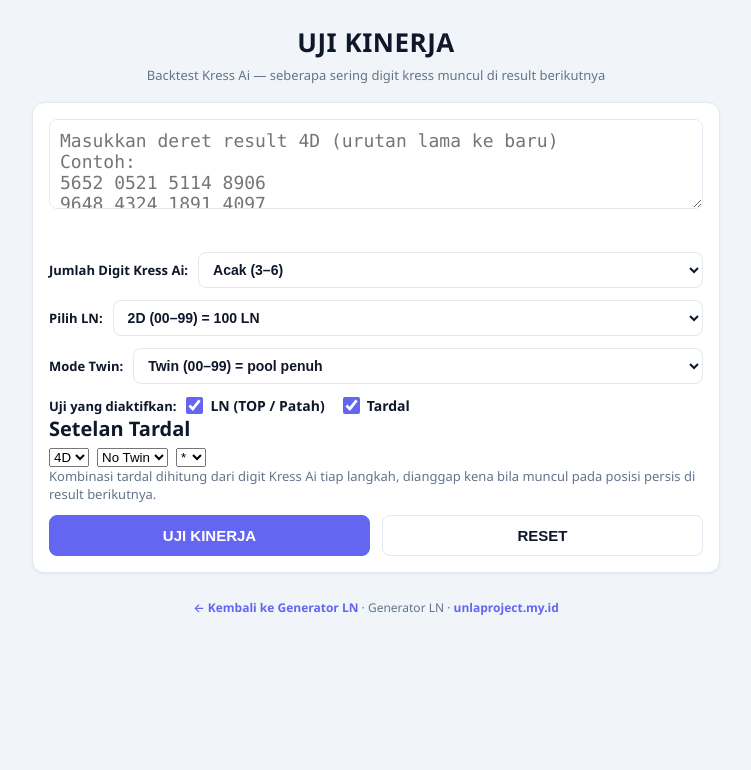
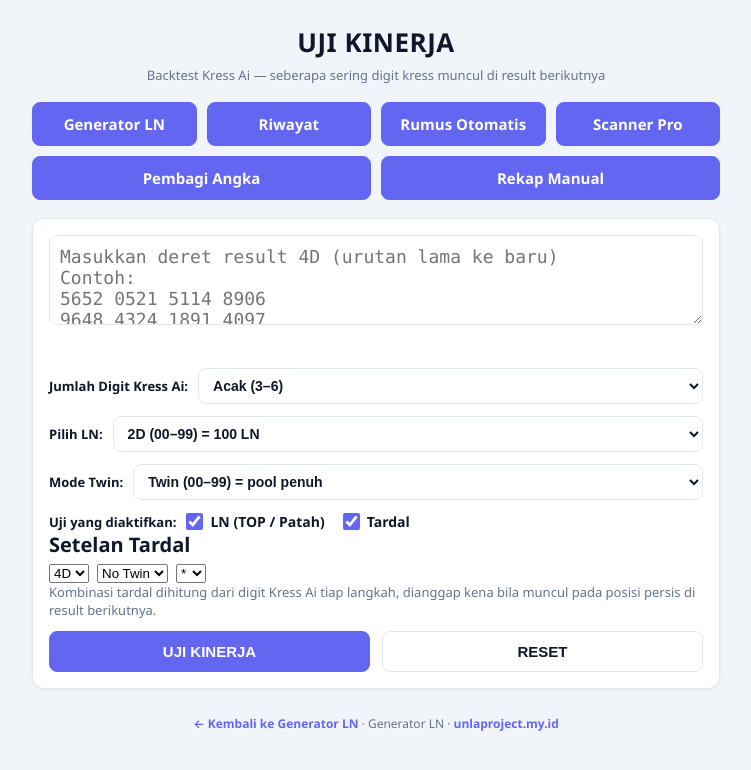
Before and after one commit to luckyone18/ln-generator, a Next.js app: page /uji-kinerja in a window 1280 px wide. Shown: the top 770 px of the page, without its empty margins (264-1015 px from the left). Built offline with nearby package versions, Linux system fonts and the light colour scheme.

Commit message:
feat(nav): lengkapi link antar halaman (home/bbfs/pembagi/rekap-manual/riwayat/rumus-otomatis/uji-kinerja) — tambah Pembagi & Rekap Manual yang belum tercantum

```diff
--- a/app/bbfs/page.js
+++ b/app/bbfs/page.js
@@ -101,6 +101,8 @@ export default function BbfsPage() {
           <Link href="/uji-kinerja" className={styles.bbfsNavPill}>Uji Kinerja</Link>
           <Link href="/rumus-otomatis" className={styles.bbfsNavPill}>Rumus Otomatis</Link>
           <Link href="/scanner" className={styles.bbfsNavPill}>Scanner Pro</Link>
+          <Link href="/pembagi" className={styles.bbfsNavPill}>Pembagi Angka</Link>
+          <Link href="/rekap-manual" className={styles.bbfsNavPill}>Rekap Manual</Link>
         </div>
       </header>
 
--- a/app/page.js
+++ b/app/page.js
@@ -353,6 +353,9 @@ export default function Page() {
           <Link href="/scanner" className="btn btnBlue">
             SCANNER PRO
           </Link>
+          <Link href="/pembagi" className="btn btnBlue">
+            PEMBAGI ANGKA
+          </Link>
           <Link href="/rekap-manual" className="btn btnBlue">
             REKAP MANUAL
           </Link>
--- a/app/pembagi/page.js
+++ b/app/pembagi/page.js
@@ -115,6 +115,7 @@ export default function PembagiPage() {
           <Link href="/uji-kinerja" className={styles.navPill}>Uji Kinerja</Link>
           <Link href="/rumus-otomatis" className={styles.navPill}>Rumus Otomatis</Link>
           <Link href="/scanner" className={styles.navPill}>Scanner Pro</Link>
+          <Link href="/rekap-manual" className={styles.navPill}>Rekap Manual</Link>
         </div>
       </header>
 
--- a/app/rekap-manual/page.js
+++ b/app/rekap-manual/page.js
@@ -322,7 +322,10 @@ export default function RekapManualPage() {
         <div className={styles.navRow}>
           <Link href="/" className={styles.navPill}>Generator LN</Link>
           <Link href="/scanner" className={styles.navPill}>Scanner Pro</Link>
+          <Link href="/pembagi" className={styles.navPill}>Pembagi Angka</Link>
           <Link href="/riwayat" className={styles.navPill}>Riwayat</Link>
+          <Link href="/uji-kinerja" className={styles.navPill}>Uji Kinerja</Link>
+          <Link href="/rumus-otomatis" className={styles.navPill}>Rumus Otomatis</Link>
         </div>
       </header>
 
--- a/app/riwayat/page.js
+++ b/app/riwayat/page.js
@@ -238,6 +238,12 @@ export default function RiwayatPage() {
         <Link href="/scanner" className="btn">
           Scanner Pro
         </Link>
+        <Link href="/pembagi" className="btn">
+          Pembagi Angka
+        </Link>
+        <Link href="/rekap-manual" className="btn">
+          Rekap Manual
+        </Link>
       </div>
     </main>
   );
--- a/app/rumus-otomatis/page.js
+++ b/app/rumus-otomatis/page.js
@@ -405,6 +405,9 @@ export default function RumusOtomatisPage() {
           <Link href="/pembagi" className="btn btnBlue">
             PEMBAGI ANGKA
           </Link>
+          <Link href="/rekap-manual" className="btn btnBlue">
+            REKAP MANUAL
+          </Link>
         </div>
       </header>
 
--- a/app/uji-kinerja/page.js
+++ b/app/uji-kinerja/page.js
@@ -81,6 +81,14 @@ export default function UjiKinerjaPage() {
         <p className="subtitle">
           Backtest Kress Ai — seberapa sering digit kress muncul di result berikutnya
         </p>
+        <div className="navRow" style={{ flexWrap: "wrap", justifyContent: "center" }}>
+          <Link href="/" className="btn btnBlue">Generator LN</Link>
+          <Link href="/riwayat" className="btn btnBlue">Riwayat</Link>
+          <Link href="/rumus-otomatis" className="btn btnBlue">Rumus Otomatis</Link>
+          <Link href="/scanner" className="btn btnBlue">Scanner Pro</Link>
+          <Link href="/pembagi" className="btn btnBlue">Pembagi Angka</Link>
+          <Link href="/rekap-manual" className="btn btnBlue">Rekap Manual</Link>
+        </div>
       </section>
 
       <section className="inputCard">
```
